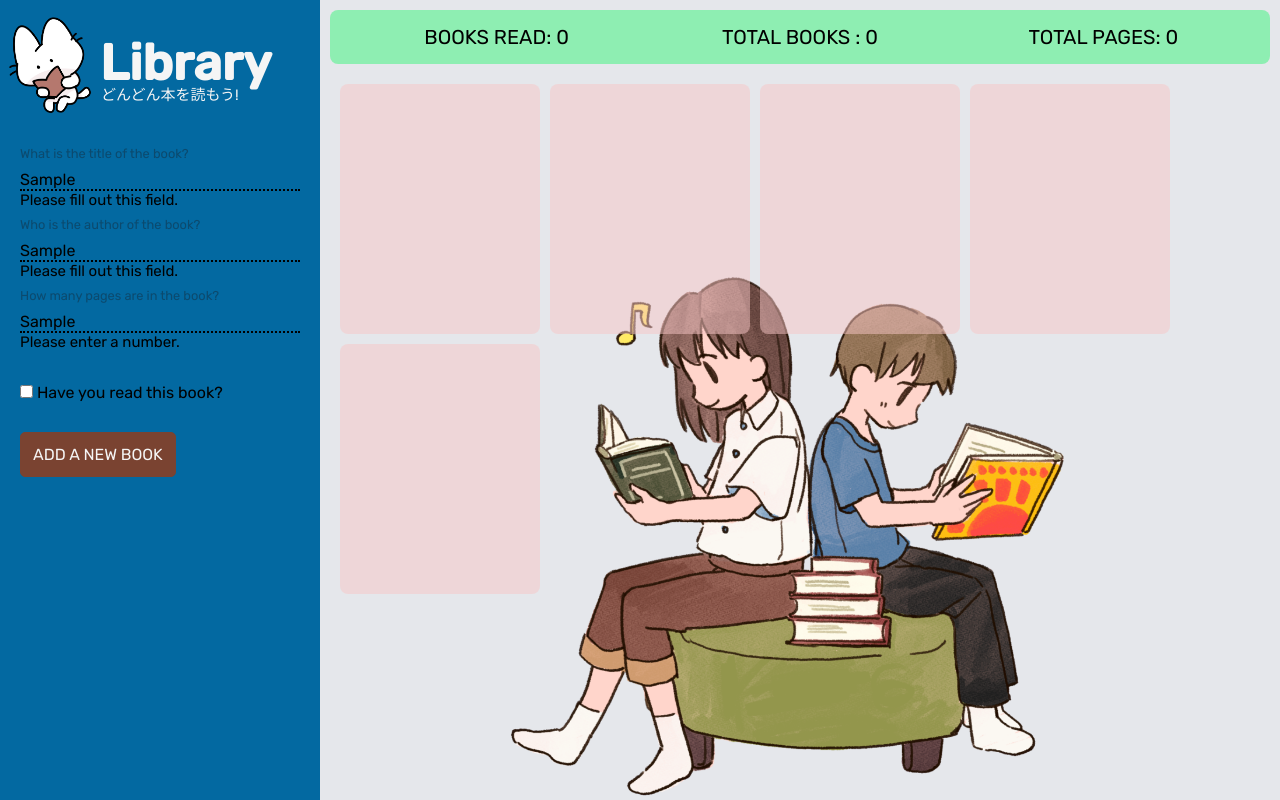
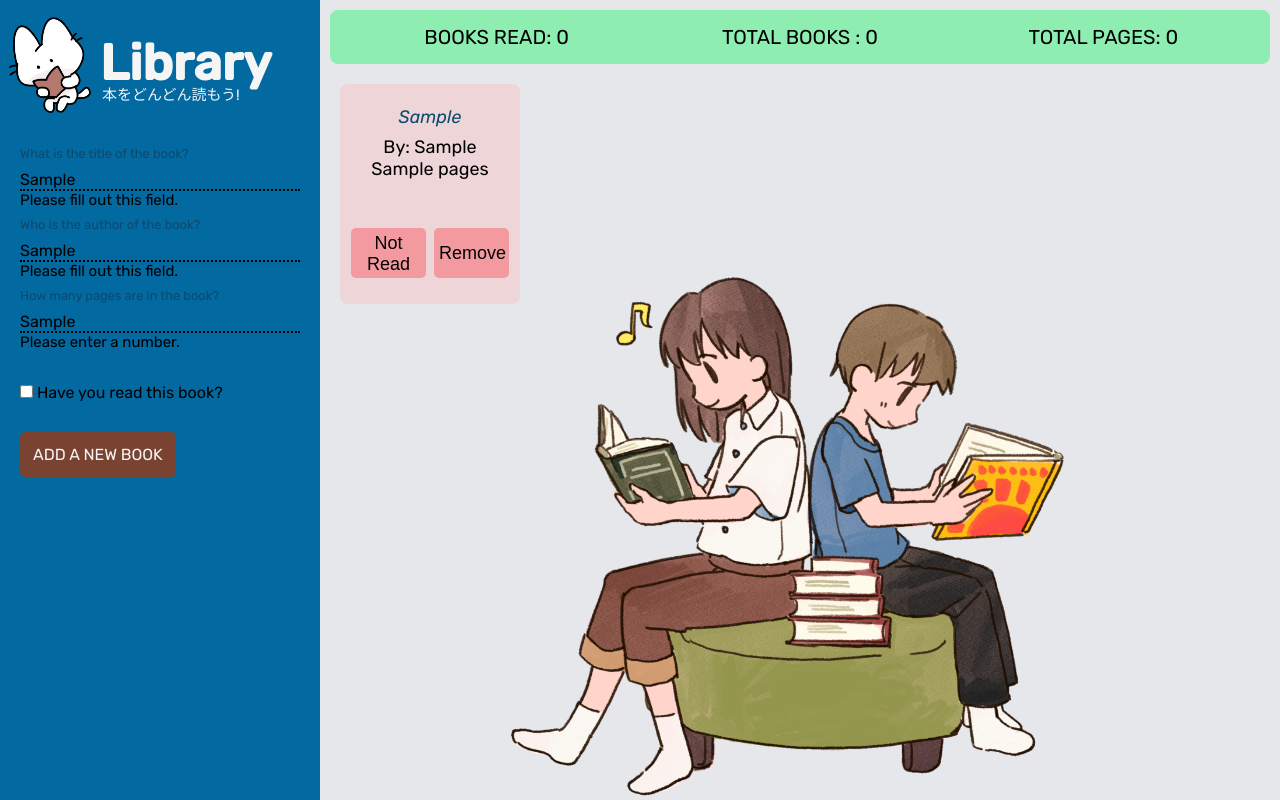
Before and after one commit to willard-wrt/library, a website: page index.html in a window 1280 px wide. Both pictures are taken after typing "Sample", "Sample", "Sample" into the empty fields and a click on the button "ADD A NEW BOOK". Drawn offline with Linux system fonts and the light colour scheme.

Commit message:
Implement functions that manage adding and displaying books

```diff
--- a/index.html
+++ b/index.html
@@ -14,7 +14,7 @@
         <div class="toplogo">
           <div class="library-title">
             <h1>Library</h1>
-            <p>どんどん本を読もう!</p>
+            <p>本をどんどん読もう!</p>
           </div>
         </div>
         <form action="">
@@ -72,7 +72,17 @@
           <div class="nav-list"><p>TOTAL PAGES: 0</p></div>
         </div>
         <div class="main-library">
-          <div class="book"></div>
+          <div class="book">
+            <div class="text-book">
+              <p>Dragon Ball #27</p>
+              <p>By: Akira Toriyama</p>
+              <p>128 pages</p>
+            </div>
+            <div class="button-book">
+              <button class="btn green-btn">Read</button>
+              <button class="btn remove">Remove</button>
+            </div>
+          </div>
           <div class="book"></div>
           <div class="book"></div>
           <div class="book"></div>
--- a/script.js
+++ b/script.js
@@ -0,0 +1,87 @@
+const myLibrary = [];
+
+class Book {
+  constructor(title, author, pages, status) {
+    this.title = title;
+    this.author = author;
+    this.pages = pages;
+    this.status = status;
+  }
+}
+
+function addBookToLibrary(title, author, pages, status) {
+  const book = new Book(title, author, pages, status);
+  myLibrary.push(book);
+  showBooks();
+}
+
+function showBooks() {
+  const bookList = document.querySelector('.main-library');
+  bookList.textContent = '';
+  for (let i = 0; i < myLibrary.length; i++) {
+    const bookCard = document.createElement('div');
+    const bookText = document.createElement('div');
+    const bookBtn = document.createElement('div');
+    bookCard.classList.add('book');
+    bookList.appendChild(bookCard);
+    bookText.classList.add('text-book');
+    bookCard.appendChild(bookText);
+    bookBtn.classList.add('button-book');
+    bookCard.appendChild(bookBtn);
+
+    //  Title
+    const bookTitle = document.createElement('p');
+    bookTitle.textContent = myLibrary[i].title;
+    bookText.appendChild(bookTitle);
+
+    //  Author
+    const bookAuthor = document.createElement('p');
+    bookAuthor.textContent = `By: ${myLibrary[i].author}`;
+    bookText.appendChild(bookAuthor);
+
+    //  Pages
+    const bookPages = document.createElement('p');
+    bookPages.textContent = `${myLibrary[i].pages} pages`;
+    bookText.appendChild(bookPages);
+
+    // Status
+    const bookStatus = document.createElement('button');
+    let statusText = '';
+    console.log(myLibrary[i].status);
+    if (myLibrary[i].status === true) {
+      bookStatus.classList.add('btn', 'green-btn');
+      statusText = 'Read';
+    } else {
+      bookStatus.classList.add('btn');
+      statusText = 'Not Read';
+    }
+    bookStatus.textContent = statusText;
+    bookBtn.appendChild(bookStatus);
+
+    // Remove Button
+    const bookRemove = document.createElement('button');
+    bookRemove.classList.add('btn', 'remove');
+    bookRemove.textContent = 'Remove';
+    bookBtn.appendChild(bookRemove);
+  }
+}
+
+function getBookInfo(event) {
+  event.preventDefault();
+  const title = document.getElementById('title').value;
+  const author = document.getElementById('author').value;
+  const pages = document.getElementById('pages').value;
+  const status = document.getElementById('checkbox').checked;
+  addBookToLibrary(title, author, pages, status);
+}
+
+function clickEvent() {
+  document.addEventListener('click', (event) => {
+    const { target } = event;
+    if (target.id === 'add-book') {
+      getBookInfo(event);
+    }
+  });
+}
+
+clickEvent();
--- a/style.css
+++ b/style.css
@@ -72,7 +72,7 @@ font-size: 15px;
 }
 
 .library-title p {
-margin-left: 1px;
+margin-left: 2px;
 }
 
 .sidebar h1 {
@@ -151,12 +151,46 @@ font-size: 20px;
 display: grid;
 margin: 20px;
 gap: 10px;
-grid-template-columns: repeat(auto-fit, 200px);
+grid-template-columns: repeat(auto-fit, 195px);
 }
 
 .book {
 background: rgba(247, 198, 198, 0.5);
 border-radius: 8px;
-width: 200px;
-height: 250px;
+width: 180px;
+height: 220px;
+display: flex;
+flex-direction: column;
+justify-content: space-around;
+align-items: center;
 }
+
+.book p {
+font-size: 18px;
+text-align: center;
+}
+
+.text-book>p:first-child {
+color: #0c4a6e;
+font-style: italic;
+margin-bottom: 8px;
+}
+
+.button-book {
+display: flex;
+}
+
+.button-book .green-btn {
+background-color: #86efac;
+}
+
+.book button {
+padding: 5px;
+font-size: 18px;
+background-color: rgb(243, 153, 160);
+border: none;
+border-radius: 5px;
+width: 75px;
+height: 50px;
+margin: 4px;
+}
```
